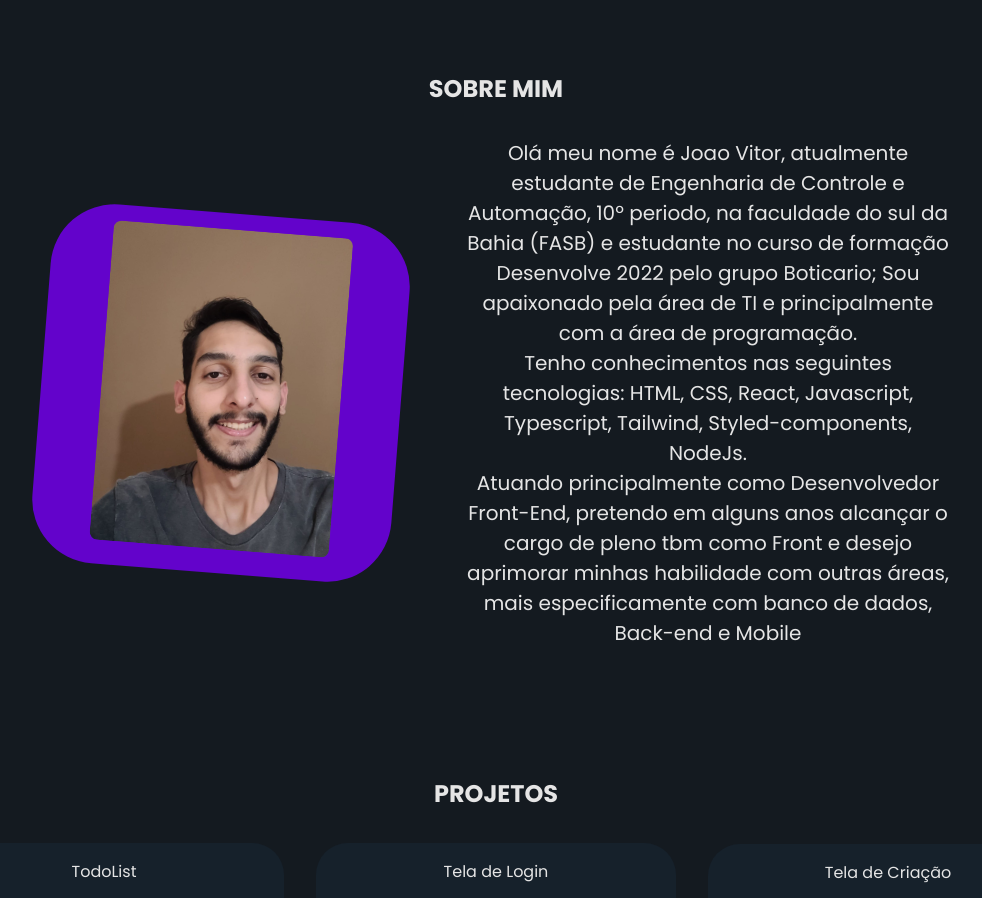
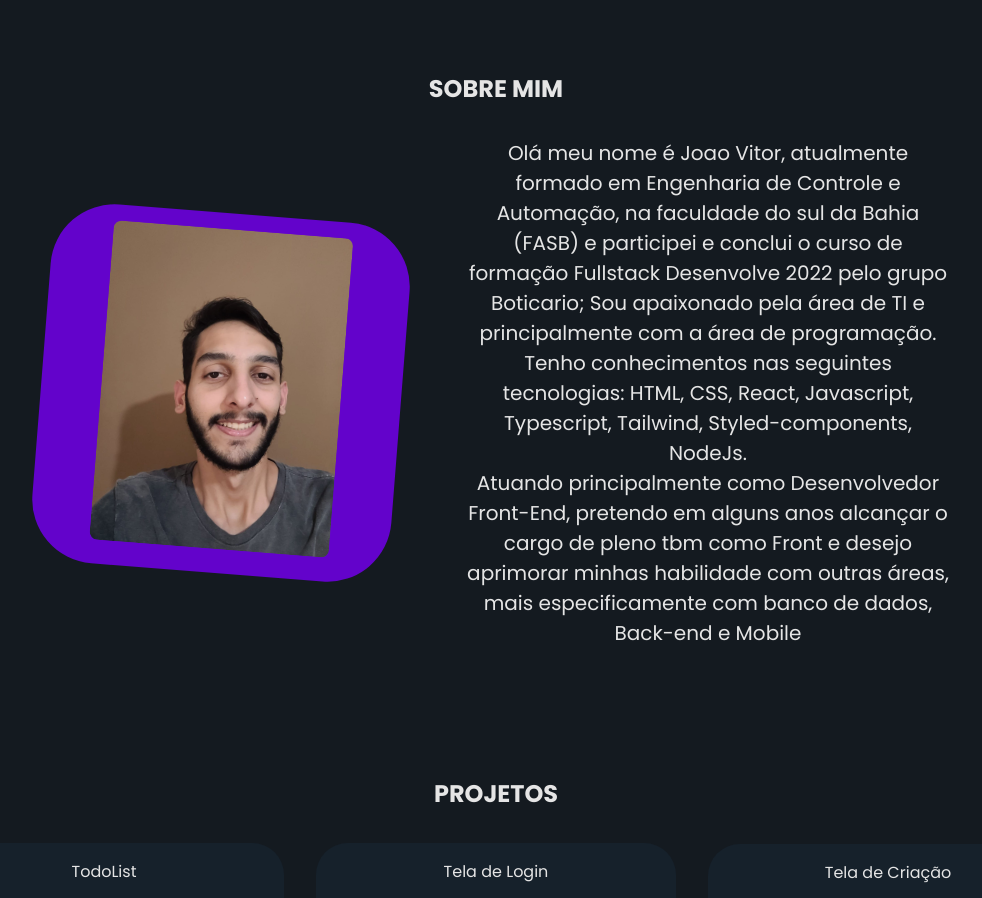
Before and after one commit to JoaoSBrito/NewPortfolio, a React (Vite) app: page / in a window 1280 px wide. Shown: the part 1440-2338 px from the top of the page, without its empty margins (144-1126 px from the left). Built offline with nearby package versions, Linux system fonts and the light colour scheme.

Commit message:
att about

```diff
--- a/src/components/About/index.tsx
+++ b/src/components/About/index.tsx
@@ -1,14 +1,16 @@
 import { Container, Title } from "../../global";
-import { AboutContainer, ProfileContainer, ProfileDescription } from "./About.styles";
+import {
+  AboutContainer,
+  ProfileContainer,
+  ProfileDescription,
+} from "./About.styles";
 
-import Perfil from '../../assets/perfil.jpeg'
+import Perfil from "../../assets/perfil.jpeg";
 
 export function About() {
   return (
-
     <Container id="About">
       <Title>Sobre mim</Title>
-
 
       <AboutContainer>
         <ProfileContainer>
@@ -17,13 +19,21 @@ export function About() {
           </div>
         </ProfileContainer>
 
-      <ProfileDescription>Olá meu nome é Joao Vitor, atualmente estudante de Engenharia de Controle e Automação, 10º periodo, na faculdade do sul da Bahia (FASB) e estudante no curso de formação Desenvolve 2022 pelo grupo Boticario; Sou apaixonado pela área de TI e principalmente com a área de programação. <br/>
-      Tenho conhecimentos nas seguintes tecnologias: HTML, CSS, React, Javascript, Typescript, Tailwind, Styled-components, NodeJs.
-      <br/>
-      Atuando principalmente como Desenvolvedor Front-End, pretendo em alguns anos alcançar o cargo de pleno tbm como Front e desejo aprimorar minhas habilidade com outras áreas, mais especificamente com banco de dados, Back-end e Mobile
+        <ProfileDescription>
+          Olá meu nome é Joao Vitor, atualmente formado em Engenharia de
+          Controle e Automação, na faculdade do sul da Bahia (FASB) e participei
+          e conclui o curso de formação Fullstack Desenvolve 2022 pelo grupo
+          Boticario; Sou apaixonado pela área de TI e principalmente com a área
+          de programação. <br />
+          Tenho conhecimentos nas seguintes tecnologias: HTML, CSS, React,
+          Javascript, Typescript, Tailwind, Styled-components, NodeJs.
+          <br />
+          Atuando principalmente como Desenvolvedor Front-End, pretendo em
+          alguns anos alcançar o cargo de pleno tbm como Front e desejo
+          aprimorar minhas habilidade com outras áreas, mais especificamente com
+          banco de dados, Back-end e Mobile
         </ProfileDescription>
-
       </AboutContainer>
     </Container>
-  )
+  );
 }
```
Lines whose indentation alone changed are shown as unchanged.
